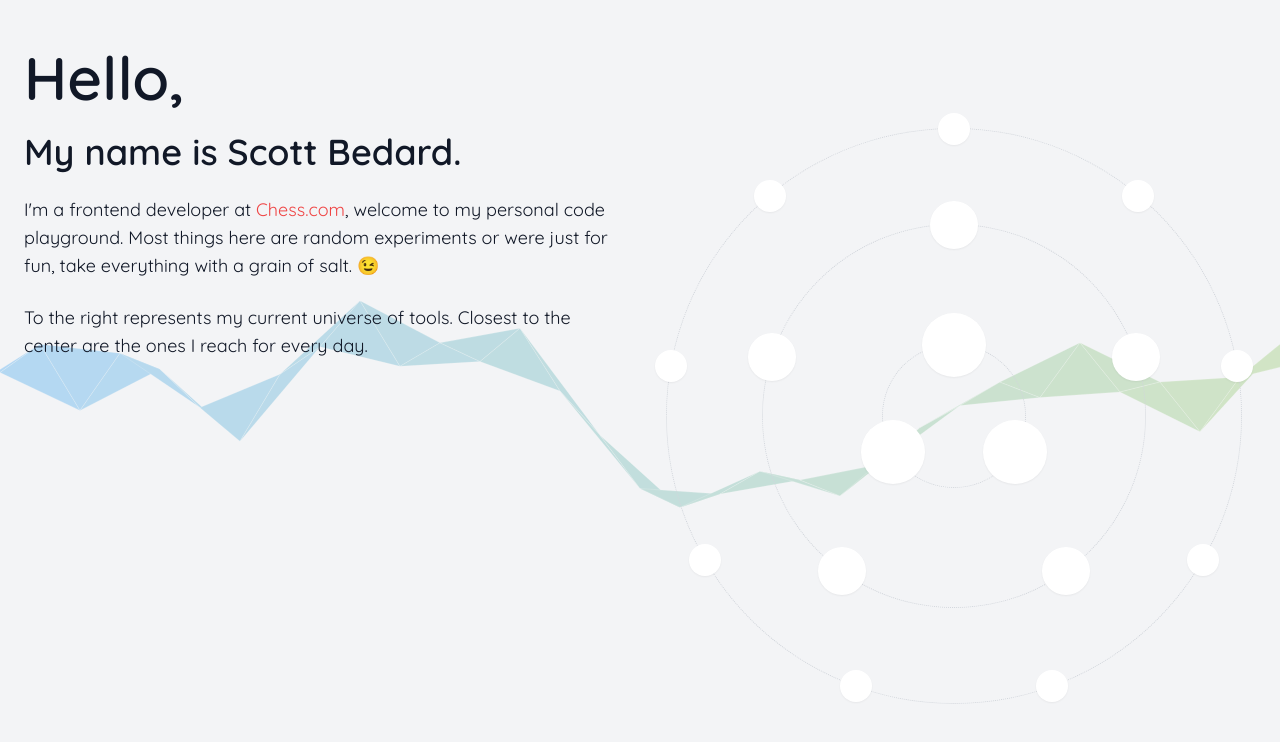
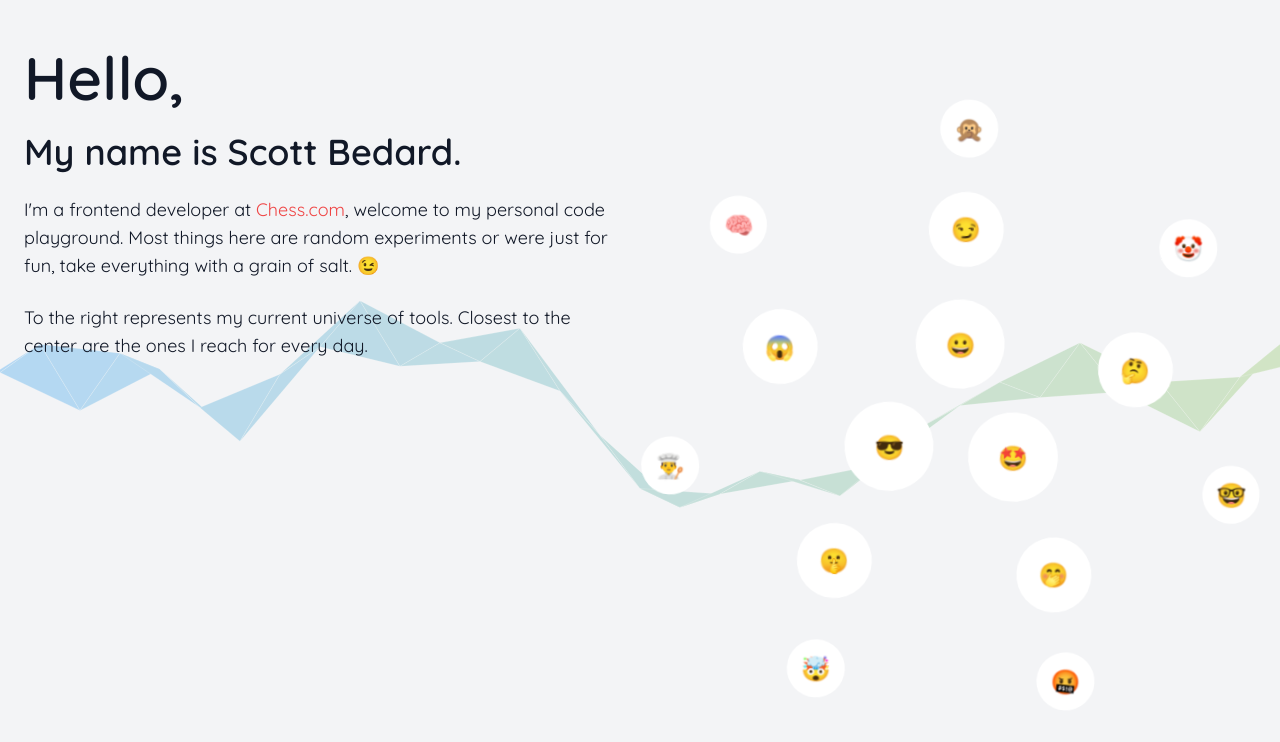
Before and after one commit to scottbedard/scottbedard.net, a Vue app: page / in a window 1280 px wide. Shown: the top 742 px of the page. Built offline with nearby package versions, Linux system fonts and the light colour scheme.

Commit message:
get universe orbits working

```diff
--- a/src/components/UniverseOrbit.vue
+++ b/src/components/UniverseOrbit.vue
@@ -1,42 +1,74 @@
 <template>
-  <div class="absolute border border-dotted border-gray-300 left-1/2 rounded-full top-1/2 transform -translate-y-1/2 -translate-x-1/2">
+  <div
+    class="absolute flex justify-center items-center left-0 text-2xl top-0 w-full">
+    <div class="pb-full" />
+    <div
+      class="animate-spin"
+      ref="orbitElement"
+      :data-width="width"
+      :style="{
+        animationDuration: `${rpm * 60}s`,
+        width: `${orbit * 100}%`,
+      }">
       <div class="pb-full" />
       <div
         v-for="(skill, index) in skills"
-      class="absolute bg-white flex items-center justify-center rounded-full shadow-sm transform -translate-x-1/2 -translate-y-1/2"
+        class="absolute bg-white flex items-center justify-center overflow-hidden rounded-full shadow-outline transform -translate-x-1/2 -translate-y-1/2"
         :key="index"
         :style="{
-        height: `${size}rem`,
           left: `${x(skill) * 50}%`,
           top: `${y(skill) * 50}%`,
-        width: `${size}rem`
+          width: `${cellRadius * width}px`
         }">
+        <div class="pb-full" />
+        <div
+          class="animate-spin-reverse flex h-full items-center justify-center w-full"
+          :style="{
+            animationDuration: `${rpm * 60}s`,
+          }">
+          {{ skill.name }}
           <!-- <img
             class="w-2/3"
             :alt="skill.name"
             :src="skill.src" /> -->
         </div>
       </div>
+    </div>
+  </div>
 </template>
 
 <script lang="ts">
-import { computed, defineComponent, PropType } from 'vue'
+import { computed, defineComponent, PropType, ref } from 'vue'
 import { Skill } from '@/pages/Home.vue'
 import { stubArray } from 'lodash-es'
+import { useElementSize } from '@vueuse/core'
 
 export default defineComponent({
   setup({ skills }) {
     const angle = computed(() => 2 * Math.PI / skills.length)
+    const orbitElement = ref<HTMLElement>()
+    const { width } = useElementSize(orbitElement)
+
     const x = (obj: Skill) => 1 + Math.sin(skills.indexOf(obj) * angle.value)
     const y = (obj: Skill) => 1 - Math.cos(skills.indexOf(obj) * angle.value)
 
     return {
+      orbitElement,
+      width,
       x,
       y
     }
   },
   props: {
-    size: {
+    cellRadius: {
+      default: 1,
+      type: Number
+    },
+    orbit: {
+      default: 1,
+      type: Number
+    },
+    rpm: {
       default: 1,
       type: Number
     },
--- a/src/pages/Home.vue
+++ b/src/pages/Home.vue
@@ -1,14 +1,3 @@
-<style lang="postcss" scoped>
-.orbit {
-  @apply -translate-y-1/2 -translate-x-1/2 absolute border-4 border-dotted border-gray-300 left-1/2 rounded-full top-1/2 transform
-}
-
-.orbit:after {
-  @apply block pb-full w-full;
-  content: "";
-}
-</style>
-
 <template>
   <div class="gap-x-6 gap-y-12 grid py-12 xl:grid-cols-2">
     <div>
@@ -27,20 +16,22 @@
     </div>
     <div class="max-w-md mt-6 mx-auto relative w-full xl:mt-20 xl:max-w-xl">
       <div class="pb-full" />
-
       <UniverseOrbit
-        class="w-1/4"
-        :size="4"
+        :cell-radius="0.62"
+        :orbit=".25"
+        :rpm="6"
         :skills="inner" />
 
       <UniverseOrbit
-        class="w-2/3"
-        :size="3"
+        :cell-radius="0.2"
+        :orbit="0.65"
+        :rpm="8"
         :skills="middle" />
 
       <UniverseOrbit
-        class="w-full"
-        :size="2"
+        :cell-radius="0.1"
+        :orbit="1"
+        :rpm="10"
         :skills="outer" />
     </div>
   </div>
@@ -53,7 +44,6 @@ import UniverseOrbit from '@/components/UniverseOrbit.vue';
 export type Skill = {
   href: string
   name: string
-  orbit: number
   src: string
 }
 
@@ -62,38 +52,89 @@ export default defineComponent({
     UniverseOrbit
   },
   setup() {
-    const inner: Skill[] = new Array(3)
-      .fill(null)
-      .map(() => {
-        return {
-          href: 'https://github.com/scottbedard/speedcube.site',
-          name: 'Vue',
-          orbit: 0,
-          src: '/assets/vue.png'
-        }
-      })
+    const inner: Skill[] = [
+      {
+        href: '#',
+        name: '😀',
+        src: ''
+      },
+      {
+        href: '#',
+        name: '🤩',
+        src: ''
+      },
+      {
+        href: '#',
+        name: '😎',
+        src: ''
+      }
+    ]
 
-    const middle: Skill[] = new Array(5)
-      .fill(null)
-      .map(() => {
-        return {
-          href: 'https://github.com/scottbedard/speedcube.site',
-          name: 'Vue',
-          orbit: 0,
-          src: '/assets/vue.png'
-        }
-      })
+    const middle: Skill[] = [
+      {
+        href: '#',
+        name: '😏',
+        src: ''
+      },
+      {
+        href: '#',
+        name: '🤔',
+        src: ''
+      },
+      {
+        href: '#',
+        name: '🤭',
+        src: ''
+      },
+      {
+        href: '#',
+        name: '🤫',
+        src: ''
+      },
+      {
+        href: '#',
+        name: '😱',
+        src: ''
+      },
+    ]
 
-    const outer: Skill[] = new Array(9)
-      .fill(null)
-      .map(() => {
-        return {
-          href: 'https://github.com/scottbedard/speedcube.site',
-          name: 'Vue',
-          orbit: 0,
-          src: '/assets/vue.png'
-        }
-      })
+    const outer: Skill[] = [
+      {
+        href: '#',
+        name: '🙊',
+        src: ''
+      },
+      {
+        href: '#',
+        name: '🤡',
+        src: ''
+      },
+      {
+        href: '#',
+        name: '🤓',
+        src: ''
+      },
+      {
+        href: '#',
+        name: '🤬',
+        src: ''
+      },
+      {
+        href: '#',
+        name: '🤯',
+        src: ''
+      },
+      {
+        href: '#',
+        name: '👨‍🍳',
+        src: ''
+      },
+      {
+        href: '#',
+        name: '🧠',
+        src: ''
+      },
+    ]
 
     return {
       inner,
--- a/tailwind.config.js
+++ b/tailwind.config.js
@@ -6,6 +6,9 @@ module.exports = {
   ],
   theme: {
     extend: {
+      animation: {
+        'spin-reverse': 'spin 1s linear infinite reverse',
+      },
       colors: {
         dark: {
           '0': 'rgba(0, 0, 0, 0)',
```
Lines whose indentation alone changed are shown as unchanged.
